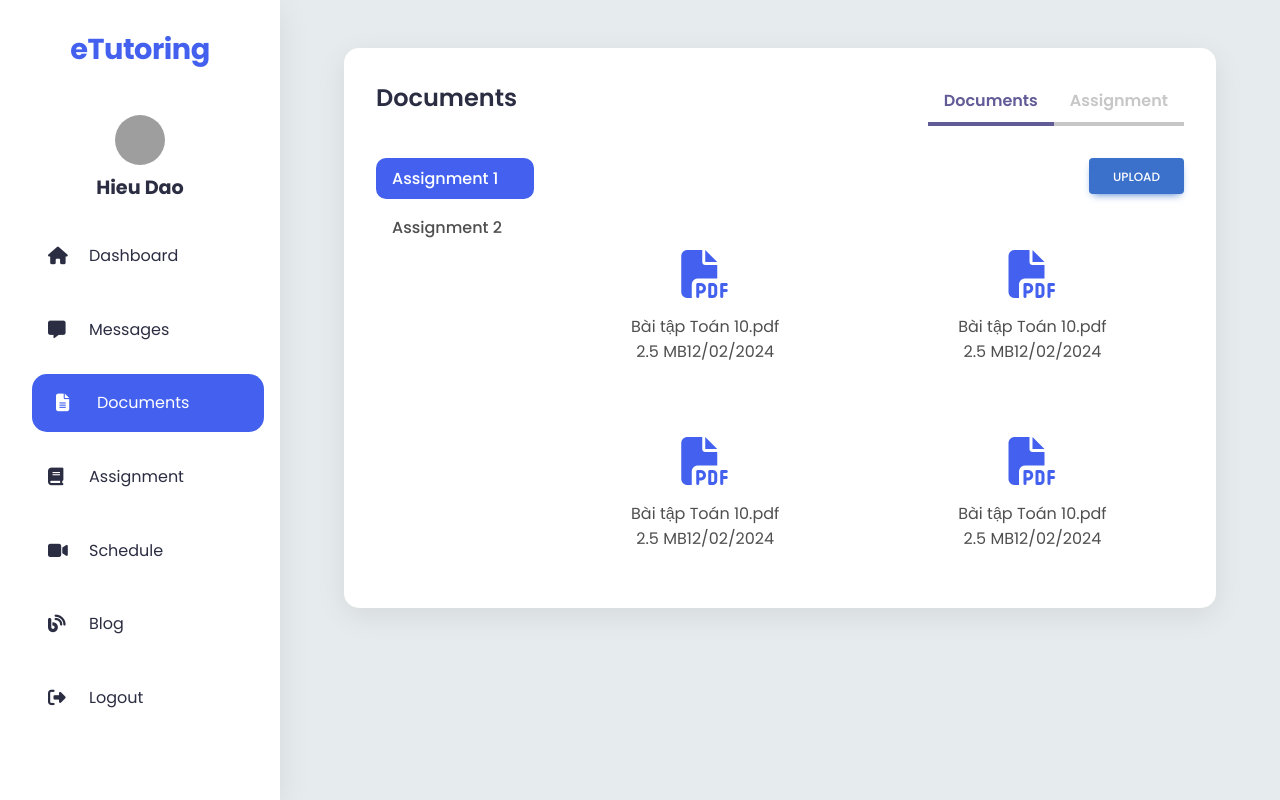
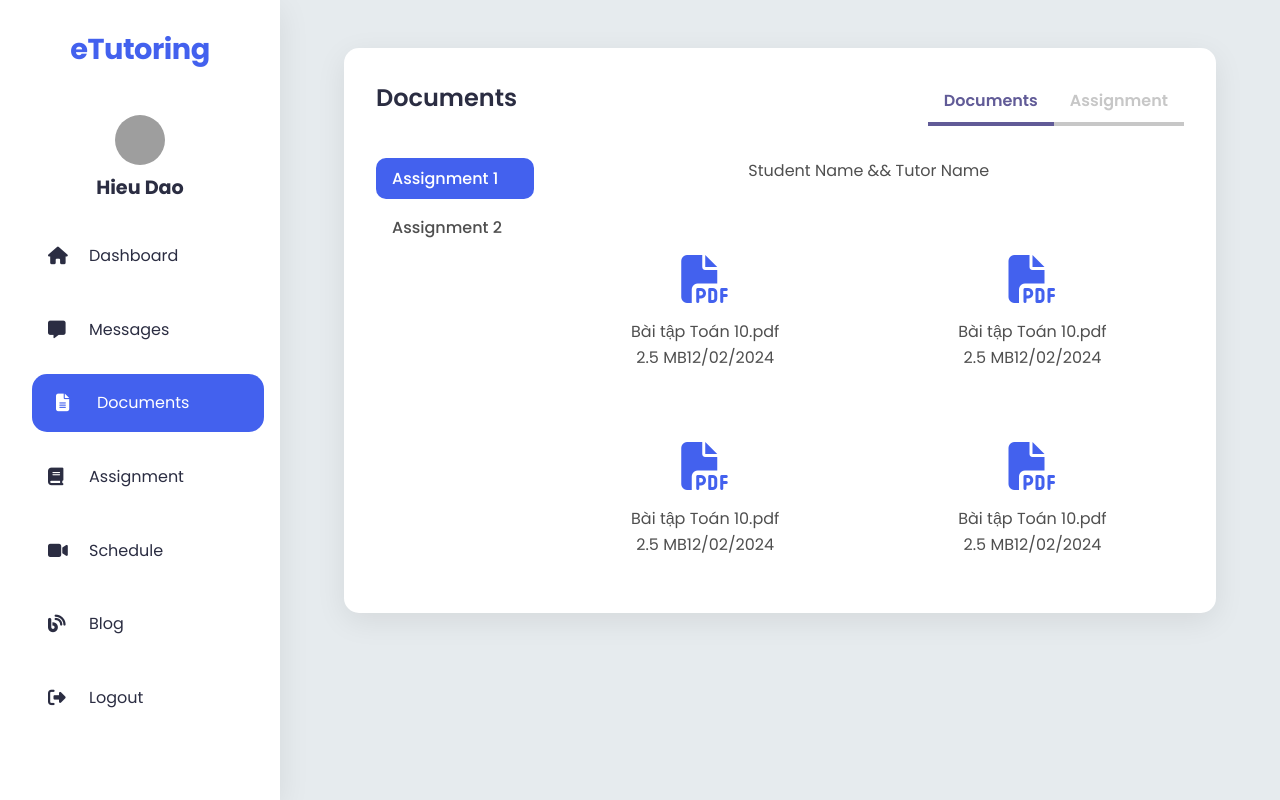
Before and after one commit to quanlagch211111/Enterprise_Poormans, a React (Create React App) app in the folder Frontend/: page /document in a window 1280 px wide. Built offline with nearby package versions, Linux system fonts and the light colour scheme; grey boxes are pictures that could not be loaded; what @mobiscroll/react would draw is missing.

Commit message:
update document

```diff
--- a/Frontend/src/views/Document/Document.jsx
+++ b/Frontend/src/views/Document/Document.jsx
@@ -9,7 +9,7 @@ import {
 import React, { useState } from "react";
 export const Document = () => {
   const [isAssignment, setAssignment] = useState(false);
-  const role = "TEACHER";
+  const role = "ADMIN";
   const toggleAssignment = () => {
     setAssignment(!isAssignment);
   };
```
